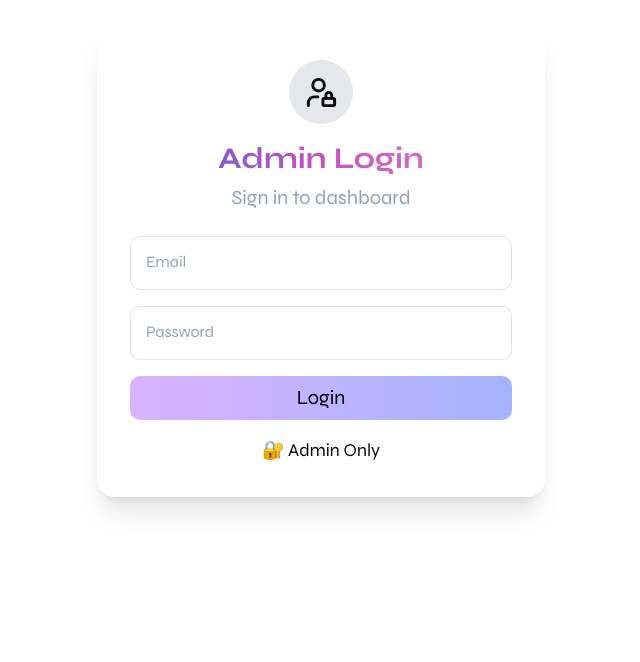
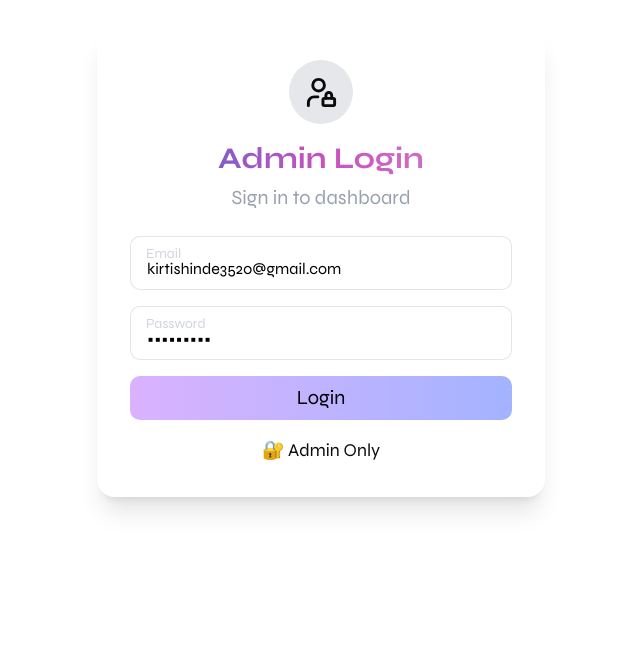
Before and after one commit to KirtiShinde18/next-portfolio, a Next.js app in the folder client/: page /login in a window 1280 px wide. Shown: the part 138-800 px from the top of the page, without its empty margins (319-959 px from the left). Built offline with nearby package versions, Linux system fonts and the light colour scheme; no server answers.

Commit message:
change in login page

```diff
--- a/client/app/login/page.tsx
+++ b/client/app/login/page.tsx
@@ -28,8 +28,8 @@ const AdminLogin = () => {
 
   const {handleSubmit, register, reset, formState: { errors, touchedFields }} = useForm<SIGNIN_REQUEST>({
     defaultValues: {
-      email: "",
-      password: ""
+      email: "kirtishinde3520@gmail.com",
+      password: "kirti@123"
     },
     resolver: zodResolver(loginSchema)
   });
```
Also changed, not shown: 1 other file (tests, documents, lock files or other folders).
